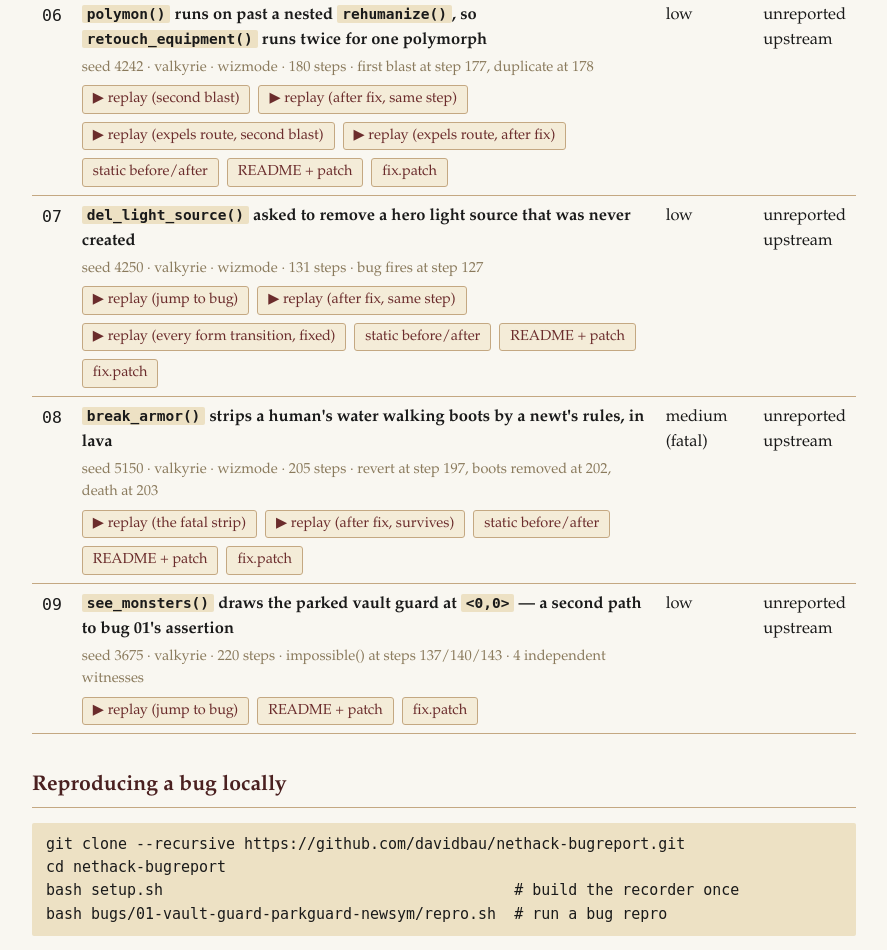
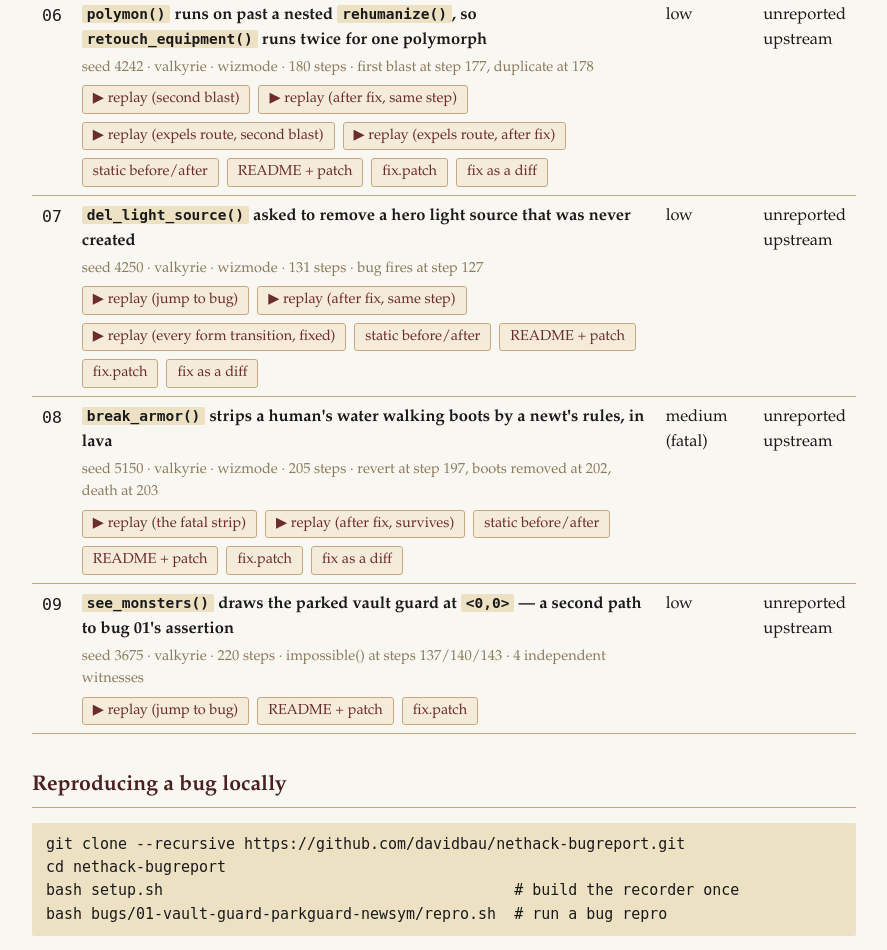
Before and after one commit to davidbau/nethack-bugreport, a website: page index.html in a window 1280 px wide. Shown: the part 1023-1973 px from the top of the page, without its empty margins (196-1083 px from the left). Drawn offline with Linux system fonts and the light colour scheme.

Commit message:
Link every quoted snippet to upstream, and the patches to fork branches
Two things a reader could not do before: check a quoted snippet against
the real file, and read a proposed patch as a diff.

Every quoted C block in bugs 06/07/08 is now followed by a source link
into NetHack/NetHack at 16ff59115 -- the commit the nethack-c/upstream
submodule is pinned to and the one every session here was recorded
against -- with the exact line range the block quotes. Verified each
range against the file as raw.githubusercontent serves it at that sha,
not just locally.

That check turned up citations taken from the instrumented recorder
build rather than from stock upstream, which would have sent a
maintainer to the wrong lines:

  hack.c:4310      -> 4267-4273  (losehp's u.mh decrement + rehumanize)
  polyself.c:915-918 -> 917-920  (the engulfer size test)
  mhitu.c:1292     -> 1310-1312  (gulpmu's place_monster + mtrapped)
  polyself.c:1260,1282,1300 -> the actual stale-read gates: the boots
                      test at 1273-1274, is_whirly/verysmall at
                      1278-1282, and the eyewear test at 1291. The old
                      list pointed at messages and block ends, and
                      missed that the shield and helmet blocks run
                      under a gate evaluated at 1248, before the
                      revert.

The recorded RNG excerpts in bug 06 keep the recorder's own annotations,
since that is what the tool emitted, with a note that those line numbers
are the instrumented build's: trap.c drifts by 7 lines, mhitu.c by 1,
while polyself.c and artifact.c match upstream exactly.

Each proposed patch is now also a single commit on a branch of
davidbau/NetHack, branched from the same pinned commit, so its diff can
be read in the browser and the branch fetched directly:

  bugreport/06-polymon-nested-rehumanize             8076a1822
  bugreport/07-polyself-light-delete-before-create   d682576ae
  bugreport/08-break-armor-stale-form                e38656987

All three apply cleanly to 16ff59115 with git apply --check. Each README
links its commit and a compare view next to the patch file; the index
rows gained a "fix as a diff" action; the repo README documents the
convention and how to fetch a branch.

Checked all 25 GitHub links and all 18 viewer links resolve.

```diff
--- a/index.html
+++ b/index.html
@@ -243,6 +243,7 @@ td.num { font-family: var(--font-mono); white-space: nowrap; }
                     <a href="https://davidbau.github.io/nethack-bugreport/bugs/06-polymon-nested-rehumanize/visualization.html">static before/after</a>
                     <a href="https://github.com/davidbau/nethack-bugreport/tree/main/bugs/06-polymon-nested-rehumanize">README + patch</a>
                     <a href="https://github.com/davidbau/nethack-bugreport/blob/main/bugs/06-polymon-nested-rehumanize/proposed-fix.patch">fix.patch</a>
+                    <a href="https://github.com/davidbau/NetHack/commit/8076a18220413d8bc6e0ff871c06fa420c8f5793">fix as a diff</a>
                 </div>
             </td>
             <td>low</td>
@@ -263,6 +264,7 @@ td.num { font-family: var(--font-mono); white-space: nowrap; }
                     <a href="https://davidbau.github.io/nethack-bugreport/bugs/07-polyself-light-delete-before-create/visualization.html">static before/after</a>
                     <a href="https://github.com/davidbau/nethack-bugreport/tree/main/bugs/07-polyself-light-delete-before-create">README + patch</a>
                     <a href="https://github.com/davidbau/nethack-bugreport/blob/main/bugs/07-polyself-light-delete-before-create/proposed-fix.patch">fix.patch</a>
+                    <a href="https://github.com/davidbau/NetHack/commit/d682576ae5e1ddb702a14c663b546ffc797408fe">fix as a diff</a>
                 </div>
             </td>
             <td>low</td>
@@ -282,6 +284,7 @@ td.num { font-family: var(--font-mono); white-space: nowrap; }
                     <a href="https://davidbau.github.io/nethack-bugreport/bugs/08-break-armor-stale-form/visualization.html">static before/after</a>
                     <a href="https://github.com/davidbau/nethack-bugreport/tree/main/bugs/08-break-armor-stale-form">README + patch</a>
                     <a href="https://github.com/davidbau/nethack-bugreport/blob/main/bugs/08-break-armor-stale-form/proposed-fix.patch">fix.patch</a>
+                    <a href="https://github.com/davidbau/NetHack/commit/e38656987319c8e62f13c428ef3ae6837f7faa3a">fix as a diff</a>
                 </div>
             </td>
             <td>medium<br>(fatal)</td>
```
Also changed, not shown: README.md, bugs/06-polymon-nested-rehumanize/README.md, bugs/07-polyself-light-delete-before-create/README.md, bugs/08-break-armor-stale-form/README.md.
